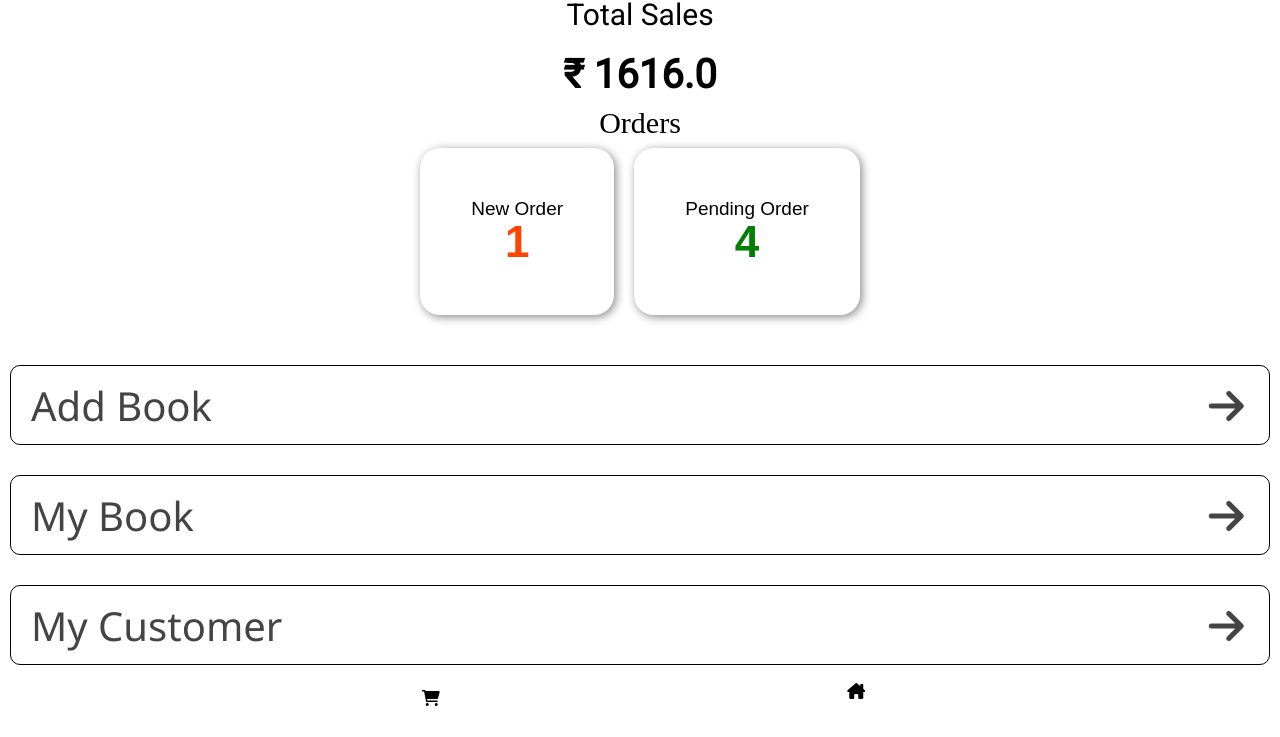
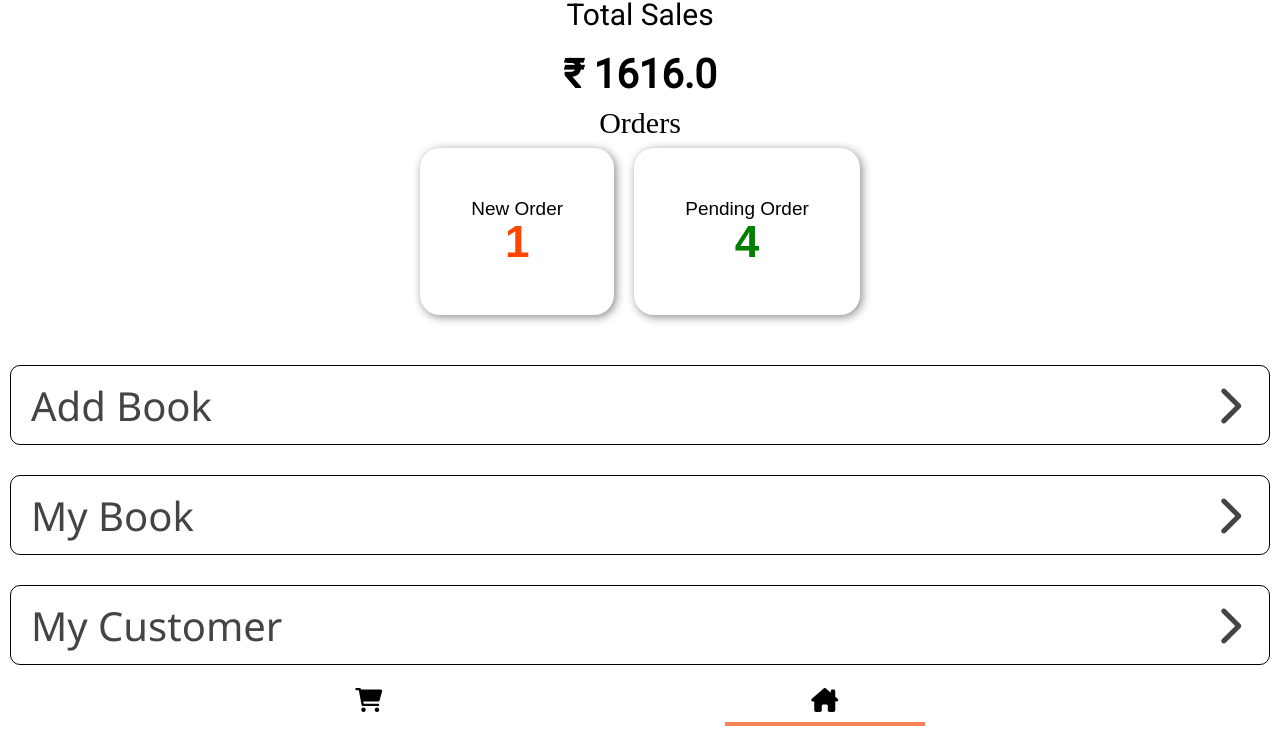
Before and after one commit to Dhananjay-JSR/ubgot-template, a plain HTML site: page index.html in a window 1280 px wide. Shown: the part 61-798 px from the top of the page. Drawn offline with Linux system fonts and the light colour scheme.

Commit message:
Final Commit

```diff
--- a/index.html
+++ b/index.html
@@ -4,8 +4,7 @@
     <meta charset="UTF-8">
     <meta http-equiv="X-UA-Compatible" content="IE=edge">
     <meta name="viewport" content="width=device-width, initial-scale=1.0">
-    <title>Document</title>
-    <script src=""></script>
+    <title>Prototype</title>
     <link rel="stylesheet" href="style.css">
     <link rel="stylesheet" href="css-reset.css">
     <link rel="stylesheet" href="https://cdnjs.cloudflare.com/ajax/libs/font-awesome/6.1.1/css/all.min.css" integrity="sha512-KfkfwYDsLkIlwQp6LFnl8zNdLGxu9YAA1QvwINks4PhcElQSvqcyVLLD9aMhXd13uQjoXtEKNosOWaZqXgel0g==" crossorigin="anonymous" referrerpolicy="no-referrer" />
@@ -46,12 +45,10 @@
     <div class="items_callback"> Add Book</div>
 </div>
 <footer class="footer">
-    <div class="foot">
-        <div class="footer-items">
+    <div >
         <i class="fa-solid fa-cart-shopping"></i>
     </div>
-    </div>
-    <div class="foot">
+    <div id="home-footer">
         <i class="fa-solid fa-house-chimney"></i>
     </div>
 </footer>
--- a/style.css
+++ b/style.css
@@ -1,40 +1,33 @@
 * {
-    box-sizing: border-box
+    box-sizing: border-box;
 }
 
 #nav-bar{
     height: 6vh;
     padding: 20px 0 0 20px;
 }
-
-
-
 #setting-icon{
         height: 100%;
         width: auto;
 }
-
 #order-Data-container{
     display: flex;
     justify-content: center;
     align-items: center;
     flex-direction: column;
 }
-
 #sales-Text{
     font-size: 30px;
 
     font-family: 'Roboto', sans-serif;
     padding: 1%;
 }
-
 #sales-numerics{
     font-size: 40px;
     font-weight: bold;
     font-family: 'Roboto', sans-serif;
     padding: 1%;
 }
-
 .btn-defaults{
     padding: 20%;
     border-radius: 20px;
@@ -47,13 +40,11 @@
     font-size: 19px;
     box-shadow: 2px 2px 10px  #888888;
 }
-
 .infoData{
     display: flex;
     flex-direction: row;
     justify-content: center;
 }
-
 #newText{
     color: orangered;
     font-size: 44px;
@@ -68,7 +59,6 @@
     font-weight: bold;
     font-family: sans-serif;
 }
-
 .items_callback{
     border: 1px solid black;
     border-radius: 10px;
@@ -84,7 +74,7 @@
     font-family: 'Segoe UI', Tahoma, Geneva, Verdana, sans-serif;
 }
 .items_callback::after{
-    content: "\f061";
+    content: "\f054";
     position: absolute;
     right: 2%;
     font-weight: 900;
@@ -95,15 +85,14 @@
 }
 .items_callback:active{
     background: #666666;
-
 }
 #container{
     padding: 10px;
     margin: 10;
     width: 100%;
 }
-
 .footer{
+    padding: 1%;
    position: fixed;
    left: 0;
    bottom: 0;
@@ -114,9 +103,13 @@
    display: flex;
    flex-direction: row;
    justify-content: space-evenly;
-   height: 7vh;
+   height: 8vh;
 }
+.fa-solid{
+    font-size: 3vh;
+}
+#home-footer {
 
-.footer-items{
-    margin: 40%;
+    border-bottom: 4px solid rgb(245, 130, 88);
+    width: 200px;
 }
```
